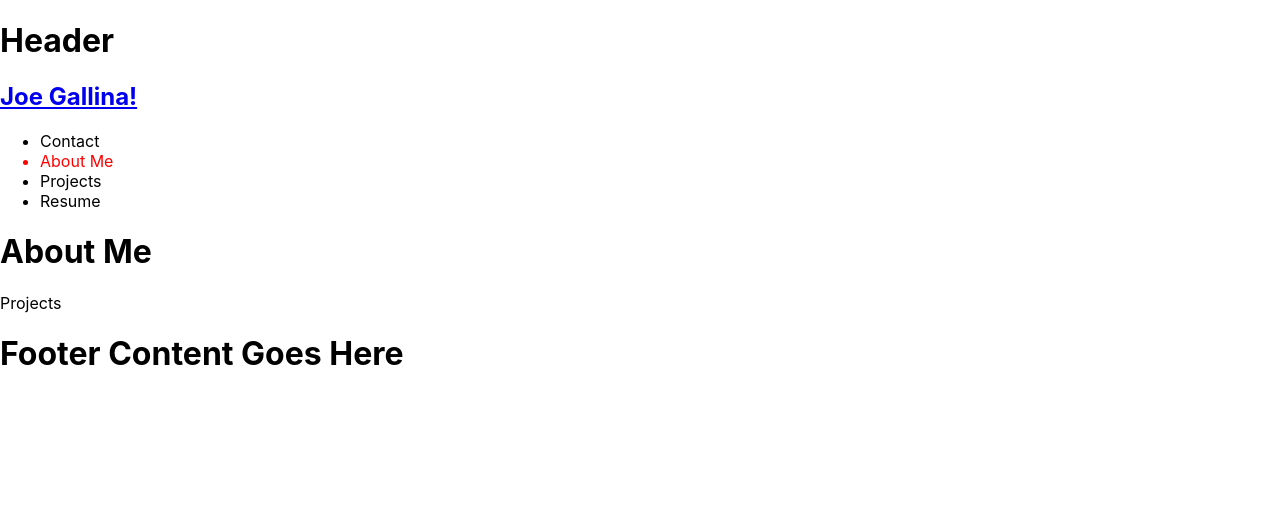
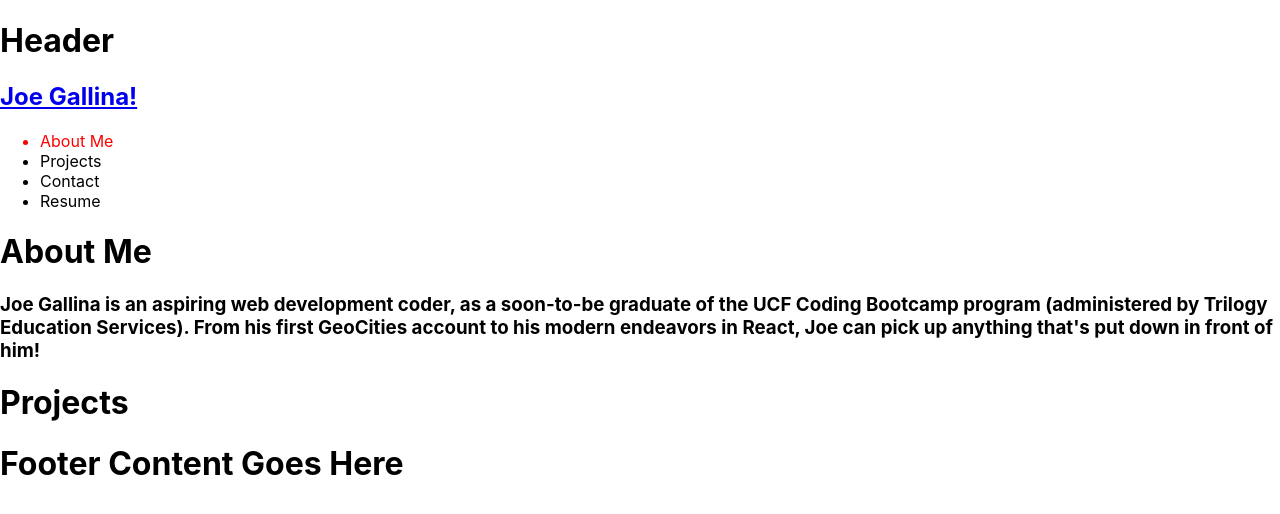
Before and after one commit to anillag/react-portfolio, a React (Create React App) app: page / in a window 1280 px wide. Shown: the top 514 px of the page. Built offline with nearby package versions, Linux system fonts and the light colour scheme.

Commit message:
Updated Resume component

```diff
--- a/src/App.js
+++ b/src/App.js
@@ -3,6 +3,7 @@ import Header from "./components/Header";
 import Navigation from "./components/Navigation";
 import AboutMe from "./components/AboutMe";
 import Project from "./components/Project";
+import Resume from "./components/Resume";
 import Contact from "./components/Contact";
 import Footer from "./components/Footer";
 
@@ -10,29 +11,34 @@ function App() {
   const [categories] = useState([
     { name: "About Me", description: "A brief into on me" },
     { name: "Projects", description: "A list of past projects" },
-    { name: "Resume", description: "Joe Gallina's resume" },
   ]);
   const [currentCategory, setCurrentCategory] = useState(categories[0]);
   const [contactSelected, setContactSelected] = useState(false);
+  const [resumeSelected, setResumeSelected] = useState(false);
 
   return (
     <div className="App">
       <Header></Header>
       <Navigation
         categories={categories}
+        currentCategory={currentCategory}
         setCurrentCategory={setCurrentCategory}
-        currentCategory={currentCategory}
         contactSelected={contactSelected}
         setContactSelected={setContactSelected}
+        resumeSelected={resumeSelected}
+        setResumeSelected={setResumeSelected}
       ></Navigation>
       <main>
-        {!contactSelected ? (
+        {!contactSelected && !resumeSelected ? (
           <>
             <AboutMe currentCategory={currentCategory}></AboutMe>
             <Project></Project>
           </>
         ) : (
-          <Contact></Contact>
+          <>
+            <Contact></Contact>
+            <Resume></Resume>
+          </>
         )}
       </main>
       <Footer></Footer>
--- a/src/components/AboutMe/index.js
+++ b/src/components/AboutMe/index.js
@@ -4,6 +4,13 @@ function AboutMe() {
   return (
     <header>
       <h1 id="about-me">About Me</h1>
+      <h3>
+        Joe Gallina is an aspiring web development coder, as a soon-to-be
+        graduate of the UCF Coding Bootcamp program (administered by Trilogy
+        Education Services). From his first GeoCities account to his modern
+        endeavors in React, Joe can pick up anything that's put down in front of
+        him!
+      </h3>
     </header>
   );
 }
--- a/src/components/Contact/index.js
+++ b/src/components/Contact/index.js
@@ -1,7 +1,7 @@
 import React from "react";
 
 function Contact() {
-  return <div>Contact Page</div>;
+  return <h1 id="contact">Contact Page</h1>;
 }
 
 export default Contact;
--- a/src/components/Navigation/index.js
+++ b/src/components/Navigation/index.js
@@ -3,10 +3,12 @@ import React from "react";
 function Navigation(props) {
   const {
     categories = [],
+    currentCategory,
     setCurrentCategory,
     contactSelected,
-    currentCategory,
     setContactSelected,
+    resumeSelected,
+    setResumeSelected,
   } = props;
 
   return (
@@ -16,14 +18,12 @@ function Navigation(props) {
       </h2>
       <nav>
         <ul>
-          <li className={`${contactSelected && "active"}`}>
-            <span onClick={() => setContactSelected(true)}>Contact</span>
-          </li>
           {categories.map((category) => (
             <li
               className={`${
                 currentCategory.name === category.name &&
                 !contactSelected &&
+                !resumeSelected &&
                 "active"
               }`}
               key={category.name}
@@ -32,12 +32,33 @@ function Navigation(props) {
                 onClick={() => {
                   setCurrentCategory(category);
                   setContactSelected(false);
+                  setResumeSelected(false);
                 }}
               >
                 {category.name}
               </span>
             </li>
           ))}
+          <li className={`${contactSelected && "active"}`}>
+            <span
+              onClick={() => {
+                setContactSelected(true);
+                setResumeSelected(false);
+              }}
+            >
+              Contact
+            </span>
+          </li>
+          <li className={`${resumeSelected && "active"}`}>
+            <span
+              onClick={() => {
+                setContactSelected(false);
+                setResumeSelected(true);
+              }}
+            >
+              Resume
+            </span>
+          </li>
         </ul>
       </nav>
     </header>
--- a/src/components/Project/index.js
+++ b/src/components/Project/index.js
@@ -1,7 +1,7 @@
 import React from "react";
 
 function Project() {
-  return <div>Projects</div>;
+  return <h1 id="projects">Projects</h1>;
 }
 
 export default Project;
--- /dev/null
+++ b/src/components/Resume/index.js
@@ -0,0 +1,13 @@
+import React from "react";
+
+function Resume() {
+  return (
+    <header>
+      <h1 id="resume">
+        Here's a placeholder <a href="/">link</a> to Joe Gallina's resume!
+      </h1>
+    </header>
+  );
+}
+
+export default Resume;
```
Also changed, not shown: 1 other file (tests, documents, lock files or other folders).
